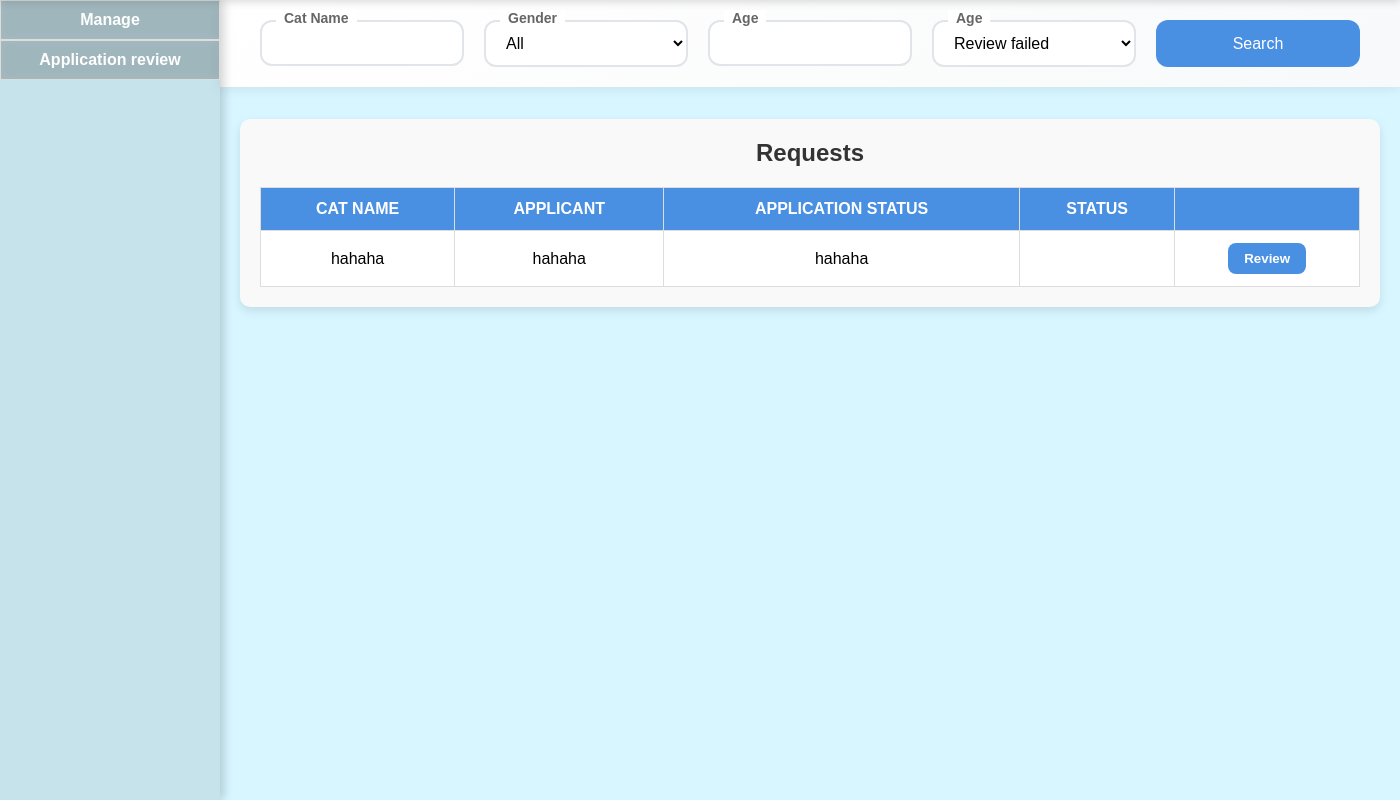
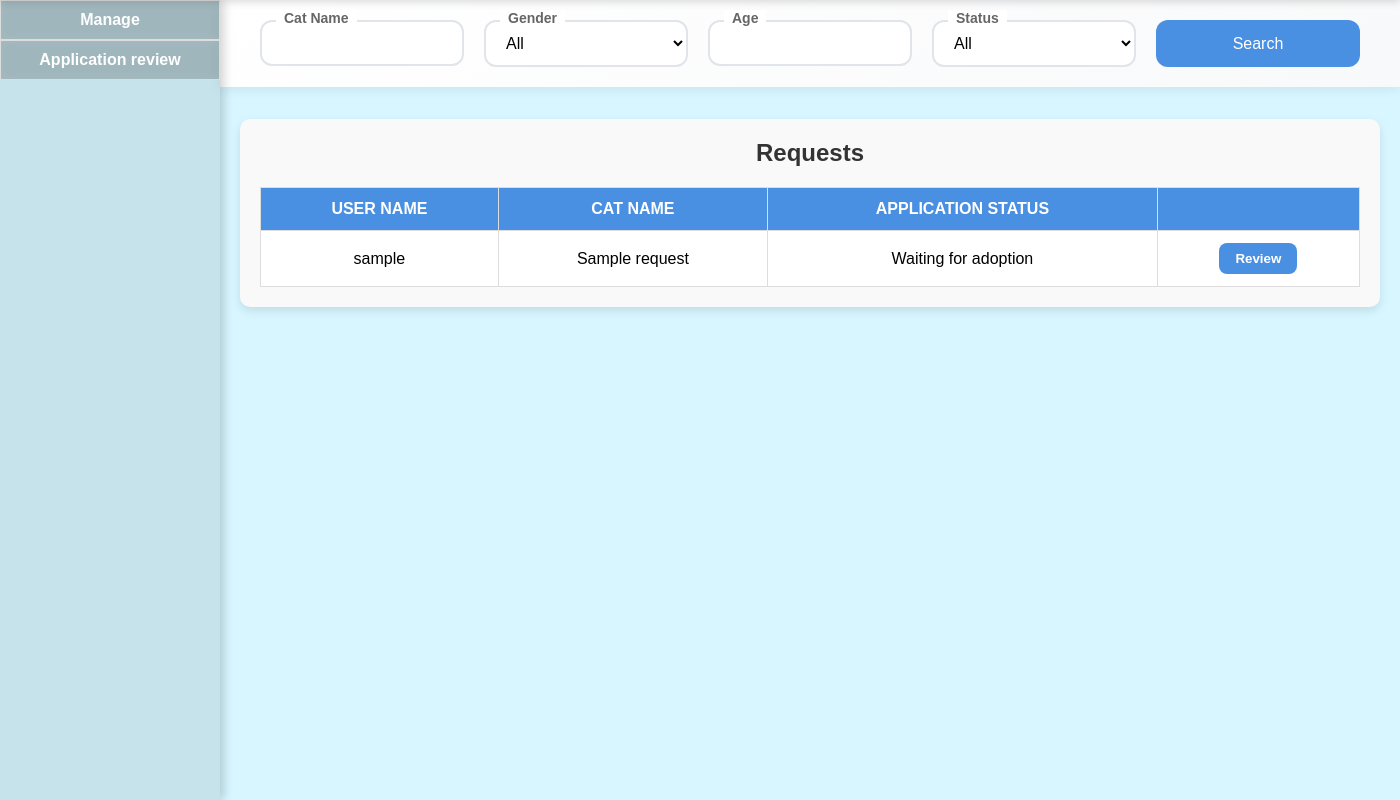
Before and after one commit to xinchen-8/Meowtopia, a Flask app: page /admin/request_review in a window 1400 px wide. Shown: the part 70-870 px from the top of the page. Run offline with Flask 3, Linux system fonts and the light colour scheme; a user stored in the database is signed in; tables that the repository leaves empty hold one stand-in row (values such as "Sample post"); parts of the project's set-up code (start-up, migrations or seed data) failed here and were passed over.

Commit message:
request view

```diff
--- a/app.py
+++ b/app.py
@@ -196,11 +196,12 @@ def manage_request():
 
 
 @app.route('/api/requestCat/<int:request_id>', methods=['GET'])
-def get_cat_data(request_id):
-    print(f"Received cat_id: {request_id}")
+def get_request_data(request_id):
+    print(f"Received request_id: {request_id}")
     try:
+        # 查找指定 ID 的請求資料，若找不到則返回 404
         request_cat = Request.query.get_or_404(request_id)
-
+        user = User.query.get(request_cat.user_id)
         request_data = {
             "cat": {
                 "name": request_cat.cat_name,
@@ -212,13 +213,14 @@ def get_cat_data(request_id):
             },
             "request": {
                 "status": request_cat.status,
-                "special_hint" : request_cat.special_hint
-            }
+                "special_hint": request_cat.special_hint
+            },
+            'user_name': user.username,
+            'user_contact': user.contact
         }
-
         return jsonify(request_data)
     except Exception as e:
-        print(f"Error occurred: {e}")  # 打印错误信息
+        print(f"Error occurred: {e}")
         return jsonify({"error": "Something went wrong."}), 500
 
 # ---------------------------- 管理員路由  -------------------------------
@@ -269,10 +271,43 @@ def admin_cat_info():
     return render_template('admin/cat_info.html', cats=cats, globalcats=globalcats, pageinfo=(page, ceil(totalsize/per_page)))
 
 # 管理員：領養申請審核頁面
-@app.route('/admin/request_review')
+@app.route('/admin/request_review', methods=['GET', 'POST'])
 @login_required
 def admin_request_review():
-    return render_template('admin/request_review.html')
+    page = request.args.get('page', 1, type=int)  # 取得頁碼，預設是第1頁
+    query = Request.query  # 初始化查詢
+
+    if request.method == 'POST':
+        # 取得表單提交的數據
+        cat_name = request.form.get('cat_name')
+        cat_gender = request.form.get('cat_gender')
+        cat_age = request.form.get('cat_age')
+        status = request.form.get('status')
+
+        # 打印提交的數據進行調試
+        print(f"cat_name: {cat_name}, cat_gender: {cat_gender}, cat_age: {cat_age}, status: {status}")
+
+        # 根據表單數據建立查詢條件
+        if cat_name:
+            query = query.filter(Request.cat_name.ilike(f'%{cat_name}%'))  # 模糊查詢貓咪名字
+        if cat_gender:
+            # 映射性別，假設 Male = 1, Female = 0
+            gender_mapping = {'Male': 1, 'Female': 0}
+            if cat_gender in gender_mapping:
+                query = query.filter(Request.cat_gender == gender_mapping[cat_gender])
+        if cat_age:
+            query = query.filter(Request.cat_age == int(cat_age))  # 查詢年齡
+        if status:
+            query = query.filter(Request.status == int(status))  # 查詢狀態
+
+    # 執行分頁查詢
+    requests = query.paginate(page=page, per_page=10)
+
+    # 為每個請求加載對應的用戶信息
+    for req in requests.items:
+        req.user = User.query.get(req.user_id)  # 根據 user_id 查找對應的用戶
+
+    return render_template('admin/request_review.html', requests=requests)
 
 # 管理員：更新領養申請狀態
 # @app.route('/admin/request_review/<int:adoption_id>', methods=['POST'])
--- a/static/styles.css
+++ b/static/styles.css
@@ -451,9 +451,10 @@ body.modal-open {
     margin: 20px;
 }
 .modal-footer {
-    display: flex;
+    display: flex !important;
     justify-content: center;
     align-items: center;
+    gap: 10px;
     padding: 20px;
 }
 .modal-button {
--- a/templates/admin/request_review.html
+++ b/templates/admin/request_review.html
@@ -30,7 +30,7 @@
                 </li>
             </ul>
         </nav>
-        <!-- 搜尋+card+分頁 -->
+        <!-- 搜尋+table -->
         <div class="content-container">
             <div class="search-container">
                 <form method="POST" action="{{ url_for('admin_request_review') }}" class="search-form">
@@ -42,8 +42,8 @@
                         <label class="search-label" for="cat_gender">Gender</label>
                         <select name="cat_gender" class="search-input" id="cat_gender">
                             <option value="">All</option>
-                            <option value="公">Male</option>
-                            <option value="母">Female</option>
+                            <option value="Male">Male</option>
+                            <option value="Female">Female</option>
                         </select>
                     </div>
                     <div class="search-group">
@@ -51,8 +51,9 @@
                         <input type="number" name="cat_age" class="search-input" id="cat_age" min="0">
                     </div>
                     <div class="search-group">
-                        <label class="search-label" for="cat_age">Age</label>
-                        <select name="cat_gender" class="search-input" id="cat_gender">
+                        <label class="search-label" for="status">Status</label>
+                        <select name="status" class="search-input" id="status">
+                            <option value="">All</option>
                             <option value="-1">Review failed</option>
                             <option value="0">Waiting for review</option>
                             <option value="1">Waiting for adoption</option>
@@ -68,35 +69,36 @@
                 <table>
                     <thead>
                         <tr>
+                            <th>User Name</th>
                             <th>Cat Name</th>
-                            <th>Applicant</th>
                             <th>Application Status</th>
-                            <th>Status</th>
                             <th></th>
                         </tr>
                     </thead>
                     <tbody>
+                        {% for req in requests.items %}
                         <tr>
-                            <td>hahaha</td>
-                            <td>hahaha</td>
-                            <td>hahaha</td>
-                            <td><span class="request-item waiting status-dot"></span></td>
-                            <td><button class="card-button" data-cat-id="{{ request.cat_id }}" >Review</button></td>
-                        </tr>
-                        {% for request in requests %}
-                        <tr>
-                            <td>{{ request.cat_name }}</td>
-                            <td>{{ request.applicant }}</td>
-                            <td>{{ request.status }}</td>
+                            <td>{{ req.user.username }}</td><!-- 用戶名字 -->
+                            <td>{{ req.cat_name }}</td>
                             <td>
-                                <button class="card-button" data-cat-id="{{ request.cat_id }}">Review</button>
+                                {% if req.status == -1 %}
+                                    Review failed
+                                {% elif req.status == 0 %}
+                                    Waiting for review
+                                {% elif req.status == 1 %}
+                                    Waiting for adoption
+                                {% elif req.status == 2 %}
+                                    Adoption application in progress
+                                {% elif req.status == 3 %}
+                                    Adoption successful
+                                {% endif %}
                             </td>
+                            <td><button class="card-button" data-cat-id="{{ req.cat_id }}" onclick="openModal({{ req.id }})">Review</button></td>
                         </tr>
                         {% endfor %}
                     </tbody>
                 </table>
             </div>
-
 
             <!-- 分頁按鈕 -->
             <div class="pagination">
@@ -127,10 +129,12 @@
                         </div>
                         <div class="contact-info">
                             <h3>Contact Info</h3>
-                            <div class="contact-details">
+                            <div class="contact-details"></div>
                         </div>
+                        <div class="modal-footer" id="modalFooter" style="display: none;">
+                            <button class="modal-button" data-status="2">Success</button>
+                            <button class="modal-button" data-status="-1">Reject</button>
                         </div>
-
                     </div>
                 </div>
             </div>
@@ -139,25 +143,52 @@
 
     <!-- 修改 JavaScript -->
     <script>
-    async function openModal(catId) {
+        function translateAge(age){
+            if(age==-1) return 'Unknown';
+            else if(age==-2) age = '0~1';
+            else if(age==-3) age = '2~3';
+            else if(age==-4) age = '4~7';
+            return age;
+        }
+        function translateGender(gender){
+            if(gender==-1) gender='Unknown';
+            else if(gender==0) gender='Female';
+            else gender='Male';
+            return gender;
+        }
+
+        async function openModal(requestId) {
+            if (!requestId) {
+                console.error("Invalid requestId:", requestId);
+                alert("Invalid request ID");
+                return;
+            }
             try {
-            // 獲取貓咪詳細信息
-            const response = await fetch(`/api/cat/${catId}`);
+                const response = await fetch(`/api/requestCat/${requestId}`);
                 const catData = await response.json();
 
-            // 更新 Modal 內容
+                // 打印接收到的資料進行檢查
+                console.log(catData);  // 查看後端返回的資料結構
+
+                var age = translateAge(catData.cat.age);
+                var gender = catData.cat.gender;
+
                 document.getElementById('modalCatName').textContent = catData.cat.name;
-            document.getElementById('modalCatAge').textContent = `${catData.cat.age}years old`;
-            document.getElementById('modalCatGender').textContent = catData.cat.gender;
-            document.getElementById('modalCatBreed').textContent = catData.cat.breed || 'Unknown';  // 若無品種資料可設為 "未知"
+                document.getElementById('modalCatAge').textContent = `${age} year(s)`;
+                document.getElementById('modalCatGender').textContent = gender;
                 document.getElementById('modalCatHealth').textContent = catData.cat.health_status;
                 document.getElementById('modalCatPersonality').textContent = catData.cat.personality;
-
-            // 更新聯絡資訊
                 document.querySelector('.contact-details').innerHTML = `
-                <p>Name:${catData.user_contact}</p>
-                <p>Contact Info:${catData.user_contact}</p>
+                    <p>Name: ${catData.user_name}</p>
+                    <p>Contact Number: ${catData.user_contact}</p>
                 `;
+                // 若審核失敗/等待審核可以
+                const modalFooter = document.getElementById('modalFooter');
+                if (catData.request.status === -1 || catData.request.status === 0) {
+                    modalFooter.style.display = 'block';  // 显示
+                } else {
+                    modalFooter.style.display = 'none';   // 隐藏
+                }
 
                 // 顯示 Modal
                 const modal = document.getElementById('catModal');
@@ -178,14 +209,6 @@
 
         // 關閉按鈕
         document.querySelector('.modal-close').addEventListener('click', closeModal);
-
-    // 綁定卡片上的按鈕
-    document.querySelectorAll('.card-button').forEach(button => {
-        button.addEventListener('click', () => {
-            const catId = button.dataset.catId;
-            openModal(catId);
-        });
-    });
     </script>
 </body>
 </html>
```
Also changed, not shown: classes.py (+15 -49 lines), templates/user/dashboard.html (+13 -14 lines), templates/user/request.html (+15 -11 lines). Lines whose indentation alone changed are shown as unchanged.
